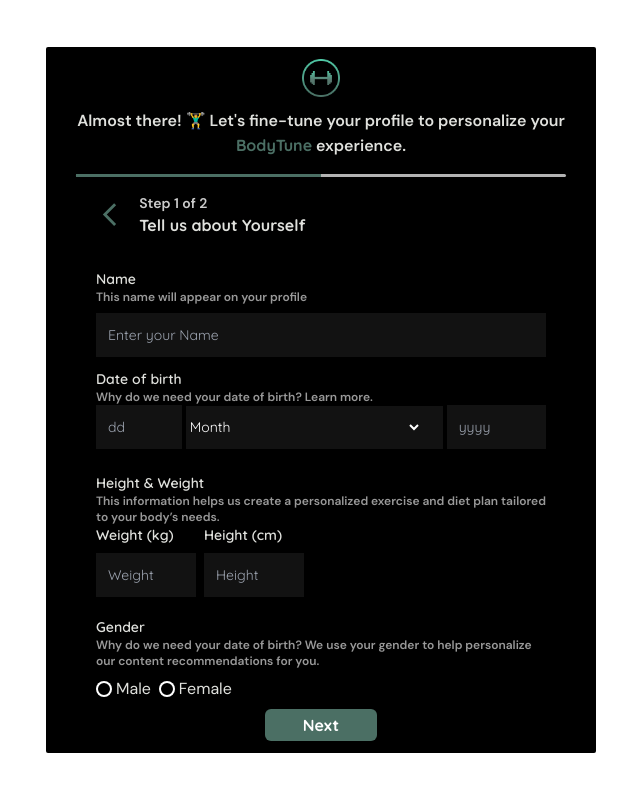
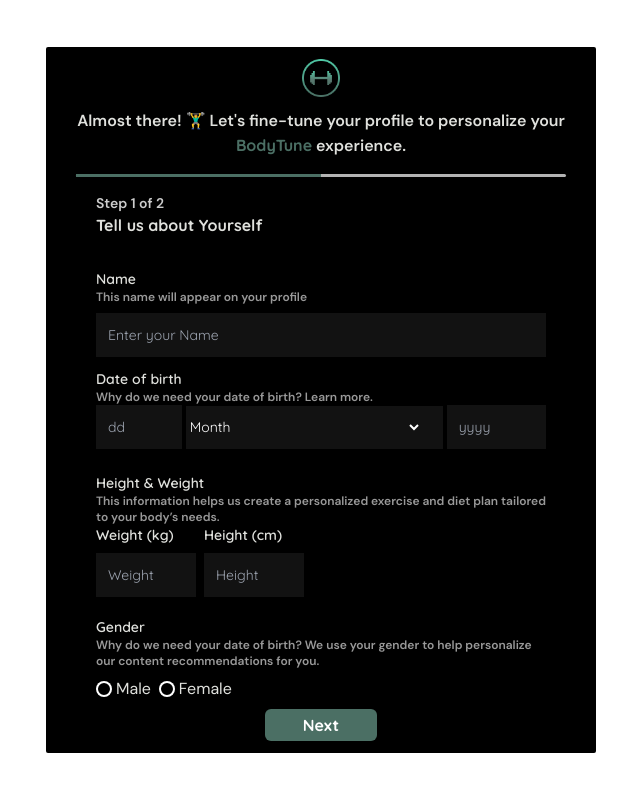
Before and after one commit to Inosensey/BodyTune, a Next.js app: page /profileSetup in a window 1280 px wide. Shown: the top 792 px of the page, without its empty margins (319-959 px from the left). Built offline with nearby package versions, Linux system fonts and the light colour scheme.

Commit message:
Adjusted display for current progress and the logic for the 'Back' button.

```diff
--- a/components/authComponents/signUp/steps/ThirdStep.tsx
+++ b/components/authComponents/signUp/steps/ThirdStep.tsx
@@ -254,13 +254,18 @@ const ThirdStep = ({
       <div className="flex flex-col justify-center mx-auto gap-8 max-w-[450px] phone:w-11/12 mt-4">
         <div
           className="flex items-center gap-4 cursor-pointer"
-          onClick={() => setProgress((prev) => prev - 1)}
+          onClick={() => {
+            if(currentProgress !== 1) {
+              setProgress((prev) => prev - 1)
+            }
+          }}
         >
-          <IcOutlineArrowBackIosNew
+          {currentProgress !== 1 && <IcOutlineArrowBackIosNew
             color="#4B6F64"
             width="1.7em"
             height="1.7em"
-          />
+          />}
+
           <div>
             <p className="text-[#ccc] font-dmSans font-semibold text-sm">
               Step {currentProgress} of {totalProgress}
```
